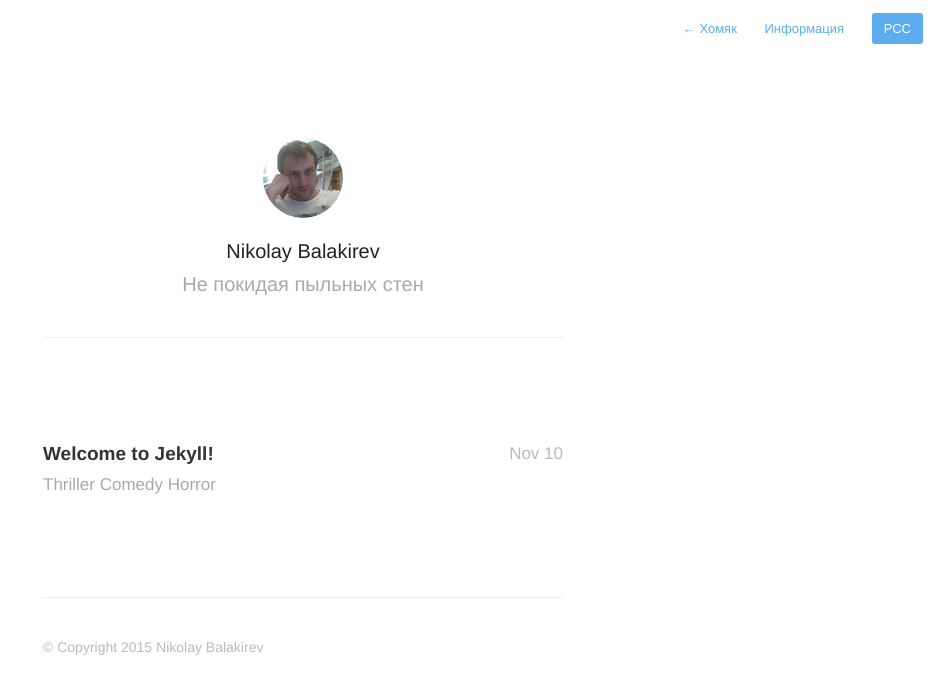
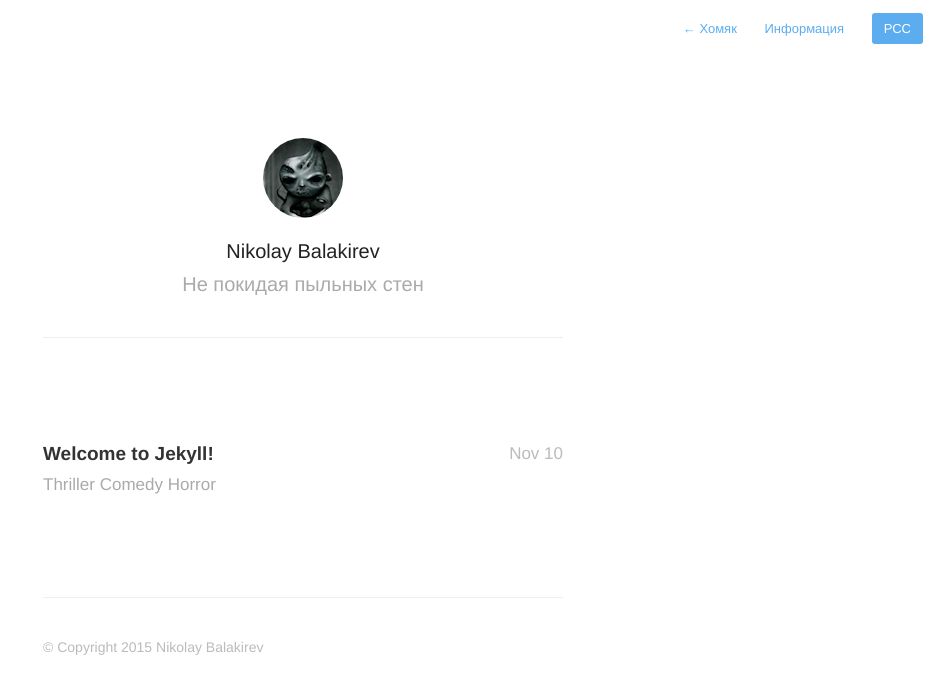
Before and after one commit to MadFaill/madfaill.github.io, a Jekyll site: the page built from index.html, in a window 1280 px wide. Shown: the top 694 px of the page, without its empty margins (337-1280 px from the left). Built offline with Jekyll 4.4.1, drawn with Linux system fonts in a browser that asks for light colours; nearby versions of some CDN libraries; Markdown is read by kramdown in place of the engine named in the settings; the list of posts is cut into pages by our own code.

Commit message:
new avatar

```diff
--- a/_includes/profile.html
+++ b/_includes/profile.html
@@ -3,10 +3,10 @@
         <header id="header">
         {% if site.aboutPage %}
             <a href="{{ site.baseurl }}about">
-                <img id="avatar" class="2x" src="{{ site.baseurl }}assets/images/avatar.jpg"/>
+                <img id="avatar" class="2x" src="{{ site.baseurl }}assets/images/avatar.png"/>
             </a>
         {% else %}
-            <img id="avatar" class="2x" src="{{ site.baseurl }}assets/images/avatar.jpg"/>
+            <img id="avatar" class="2x" src="{{ site.baseurl }}assets/images/avatar.png"/>
         {% endif %}
             <h1>{{ site.author.name }}</h1>
             <h2>{{ site.description }}</h2>
--- a/_layouts/post.html
+++ b/_layouts/post.html
@@ -14,7 +14,7 @@
 </article>
 <footer id="post-meta" class="clearfix">
     <a href="http://twitter.com/{{ site.author.twitter }}">
-        <img class="avatar" src="{{ site.baseurl }}assets/images/avatar.jpg">
+        <img class="avatar" src="{{ site.baseurl }}assets/images/avatar.png">
         <div>
             <span class="dark">{{ site.author.name }}</span>
             <span>{{ site.description }}</span>
```
Also changed, not shown: README.md, assets/images/avatar.jpg (deleted), assets/images/avatar.png (added), assets/images/avatar@2x.jpg (deleted), assets/images/avatar@2x.png (added).
